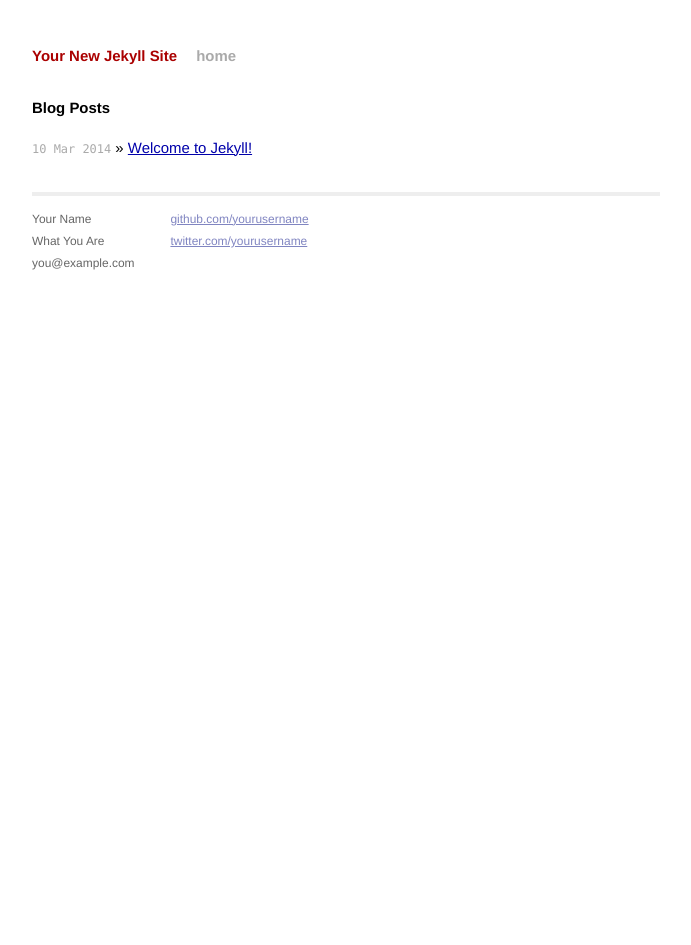
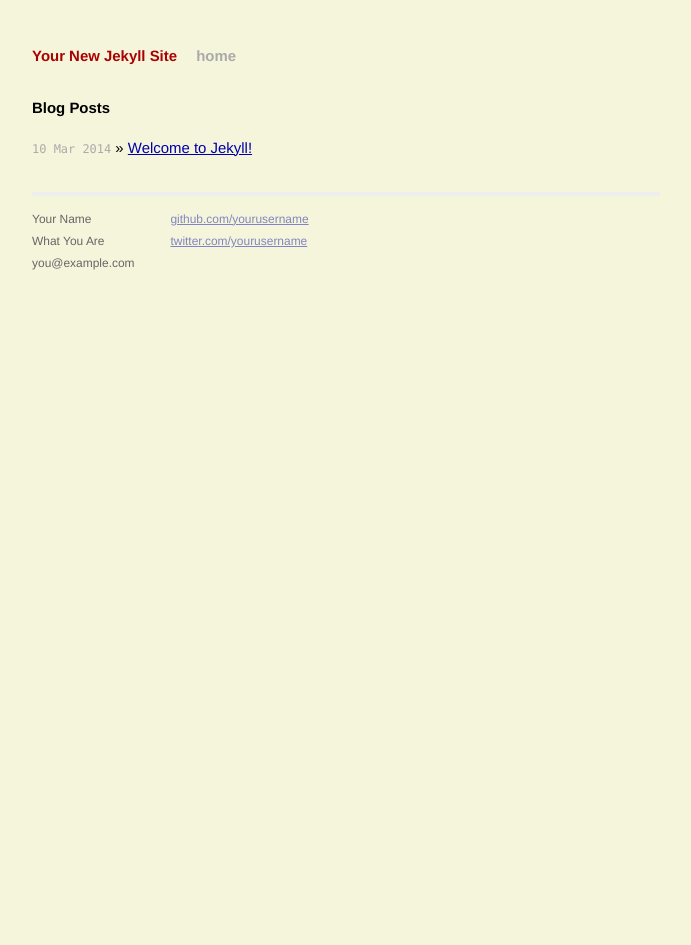
Before and after one commit to smspezzano/smspezzano.github.io, a Jekyll site: the page built from myblog/index.html, in a window 1280 px wide. Shown: the whole page, without its empty margins (294-985 px from the left). Built offline with Jekyll 4.4.1, drawn with Linux system fonts in a browser that asks for light colours; Markdown is read by kramdown in place of the engine named in the settings.

Commit message:
added some style to blog page

```diff
--- a/myblog/css/main.css
+++ b/myblog/css/main.css
@@ -13,7 +13,7 @@
 html, body { height: 100%; }
 
 body {
-  background-color: #FFF;
+  background-color: #F5F5DC;
   font: 13.34px Helvetica, Arial, sans-serif;
   font-size: small;
   text-align: center;
```
